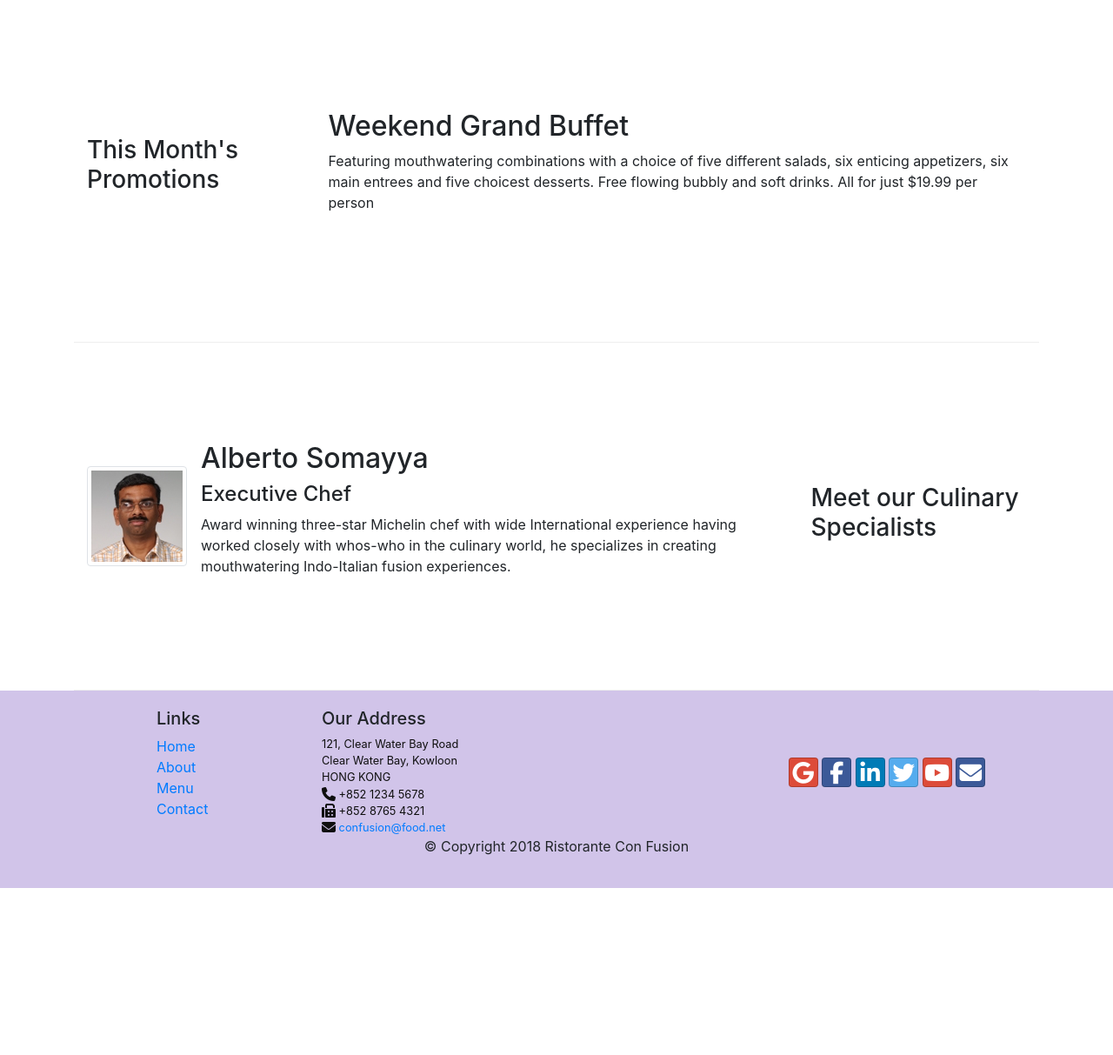
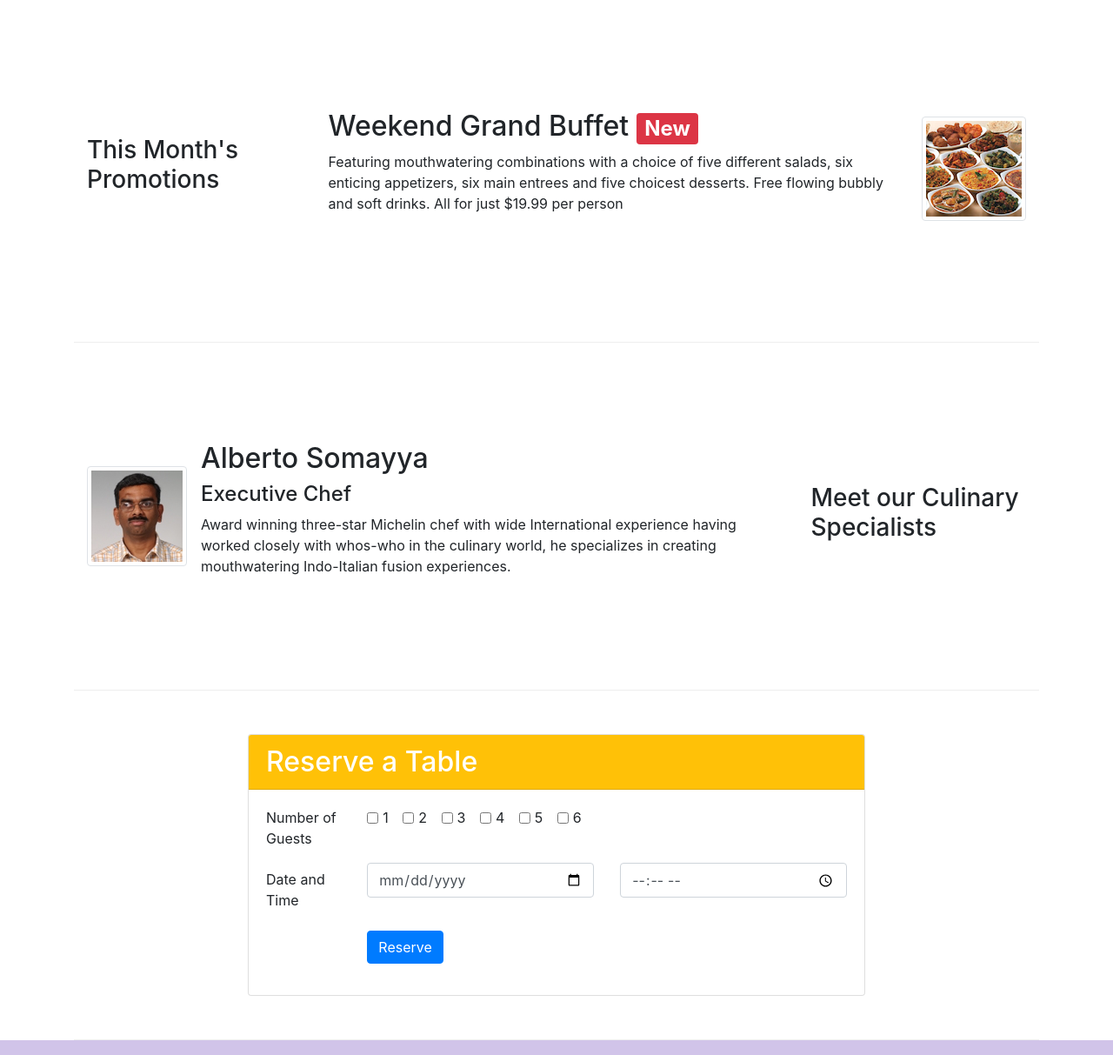
Before and after one commit to nakul07/Course2, a website: page conFusion/index.html in a window 1280 px wide. Shown: the part 740-1953 px from the top of the page at 87% size. Before the commit the page ends 1761 px from the top, so only its background shows below. Drawn offline with nearby package versions, Linux system fonts and the light colour scheme.

Commit message:
assignment 2 completed

```diff
--- a/conFusion/css/styles.css
+++ b/conFusion/css/styles.css
@@ -1,3 +1,7 @@
+.html
+{
+    scroll-behavior: smooth;
+}
 .row-header{
     margin: 0px auto;
     padding: 0px auto;
--- a/conFusion/index.html
+++ b/conFusion/index.html
@@ -46,6 +46,9 @@
                 <div class="col-12 col-sm align-self-center">
                     <img src="img/logo.png" alt="" class="img-fluid">
                 </div>
+                <div class="col-12 col-sm align-self-center">
+                    <a href="#reserve" role="button" class="btn btn-warning btn-block btn-lg">Reserve Table</a>
+                </div>
             </div>
         </div>
     </header>
@@ -75,8 +78,15 @@
                 <h3>This Month's Promotions</h3>
             </div>
             <div class="col col-sm  col-md">
-                <h2>Weekend Grand Buffet</h2>
-                <p>Featuring mouthwatering combinations with a choice of five different salads, six enticing appetizers, six main entrees and five choicest desserts. Free flowing bubbly and soft drinks. All for just $19.99 per person </p>
+                <div class="media">
+                    <div class="media-body">
+                        <h2>Weekend Grand Buffet
+                            <span class="badge badge-danger">New</span>
+                        </h2>
+                        <p class="d-none d-sm-block">Featuring mouthwatering combinations with a choice of five different salads, six enticing appetizers, six main entrees and five choicest desserts. Free flowing bubbly and soft drinks. All for just $19.99 per person </p>
+                    </div>
+                    <img src="img/buffet.png" alt="" class="d-flex img-thumbnail align-self-center ml-3">
+                </div>
             </div>
         </div>
 
@@ -90,7 +100,67 @@
                     <div class="media-body">
                         <h2 class="mt-0">Alberto Somayya</h2>
                         <h4>Executive Chef</h4>
-                        <p>Award winning three-star Michelin chef with wide International experience having worked closely with whos-who in the culinary world, he specializes in creating mouthwatering Indo-Italian fusion experiences. </p>
+                        <p class="d-none d-sm-block">Award winning three-star Michelin chef with wide International experience having worked closely with whos-who in the culinary world, he specializes in creating mouthwatering Indo-Italian fusion experiences. </p>
+                    </div>
+                </div>
+            </div>
+        </div>
+
+        <div class="row row-content justify-content-center">
+            <div class="col-12 col-md-8">
+                <div class="card"  id="reserve">
+                    <h2 class="card-header bg-warning text-white">Reserve a Table</h2>
+                    <div class="card-body">
+                        <form>
+                            <div class="form-group row">
+                                <div class="col-12 col-md-2">
+                                    Number of Guests
+                                </div>
+                                <div class="col-12 col-md-10">
+                                    <div class="form-check-inline">
+                                        <input type="checkbox" class="form-check-input" name="guestno1" id="guestno1" value="">
+                                        <label for="guestno1" class="form-check-label">1</label>
+                                    </div>
+                                    <div class="form-check-inline">
+                                        <input type="checkbox" class="form-check-input" name="guestno2" id="guestno2" value="">
+                                        <label for="guestno2" class="form-check-label">2</label>
+                                    </div>
+                                    <div class="form-check-inline">
+                                        <input type="checkbox" class="form-check-input" name="guestno3" id="guestno3" value="">
+                                        <label for="guestno3" class="form-check-label">3</label>
+                                    </div>
+                                    <div class="form-check-inline">
+                                        <input type="checkbox" class="form-check-input" name="guestno4" id="guestno4" value="">
+                                        <label for="guestno4" class="form-check-label">4</label>
+                                    </div>
+                                    <div class="form-check-inline">
+                                        <input type="checkbox" class="form-check-input" name="guestno5" id="guestno5" value="">
+                                        <label for="guestno5" class="form-check-label">5</label>
+                                    </div>
+                                    <div class="form-check-inline">
+                                        <input type="checkbox" class="form-check-input" name="guestno6" id="guestno6" value="">
+                                        <label for="guestno6" class="form-check-label">6</label>
+                                    </div>
+
+                                </div>
+                            </div>
+                            <div class="form-group row">
+                                <label for="date" class="col-12 col-md-2 col-form-label">Date and Time</label>
+                                <div class="col-12 col-md-5">
+                                    <input type="date" class="form-control" id="date" name="date" placeholder="Date">
+                                </div>
+                                <div class="col-12 col-md-5">
+                                    <input type="time" class="form-control" id="time" name="time" placeholder="Time1">
+                                </div>
+                            </div>
+                            <div class="form-group row">
+                                <div class="offset-md-2 col-md-10">
+                                    <button type="submit" class="btn btn-primary">
+                                        Reserve
+                                    </button>
+                                </div>
+                            </div>
+                        </form>
                     </div>
                 </div>
             </div>
```
